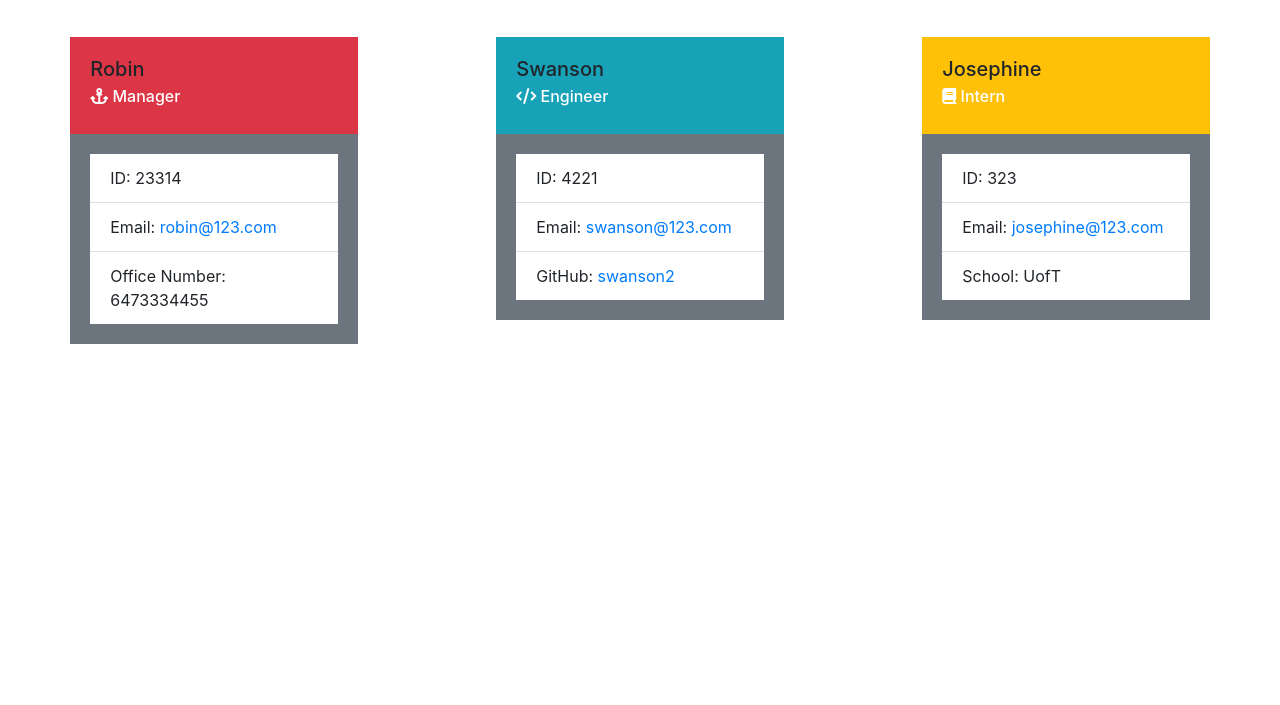
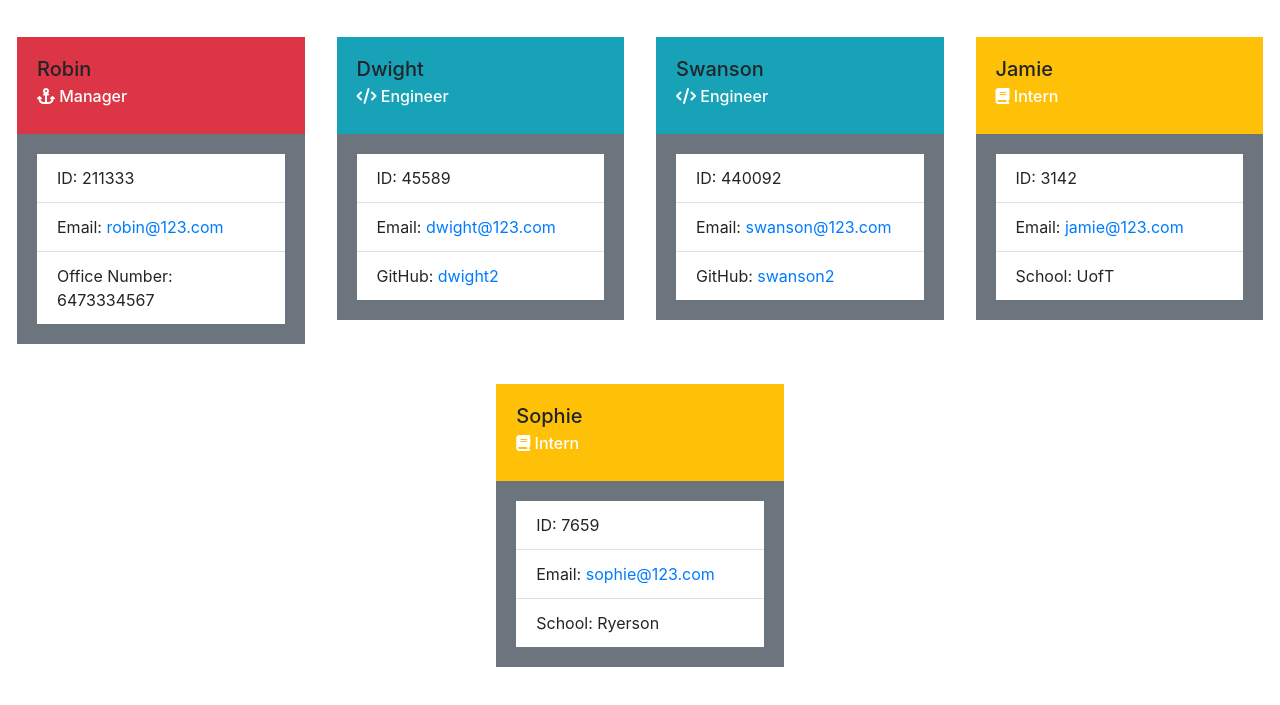
Before and after one commit to Rohitsuresh1/Team-Profile-Generator, a website: page dist/index.html in a window 1280 px wide. Shown: the part 51-756 px from the top of the page. Drawn offline with nearby package versions, Linux system fonts and the light colour scheme.

Commit message:
updated README

```diff
--- a/dist/index.html
+++ b/dist/index.html
@@ -23,9 +23,21 @@
             </div>
             <div class = "card-body bg-secondary">
             <ul class="list-group list-group-flush">
-            <li class="list-group-item">ID: 23314</li>
+            <li class="list-group-item">ID: 211333</li>
             <li class="list-group-item">Email: <a href = "mailto:robin@123.com">robin@123.com</a></li>
-            <li class="list-group-item">Office Number: 6473334455</li>
+            <li class="list-group-item">Office Number: 6473334567</li>
+            </ul>
+            </div></div>
+            <div class="w-auto mx-auto p-3 col-lg-3 col-md-2 mb-2">
+            <div class="card-body bg-info">
+            <h5 class="card-title">Dwight</h5>
+            <h6 class="card-subtitle mb-2 text-white"><i class='fa fa-code ' ></i> Engineer</h6>
+            </div>
+            <div class = "card-body bg-secondary">
+            <ul class="list-group list-group-flush">
+            <li class="list-group-item">ID: 45589</li>
+            <li class="list-group-item">Email: <a href = "mailto:dwight@123.com">dwight@123.com</a></li>
+            <li class="list-group-item">GitHub: <a href="https://github.com/dwight2" target="_blank">dwight2</a></li>
             </ul>
             </div></div>
             <div class="w-auto mx-auto p-3 col-lg-3 col-md-2 mb-2">
@@ -35,21 +47,33 @@
             </div>
             <div class = "card-body bg-secondary">
             <ul class="list-group list-group-flush">
-            <li class="list-group-item">ID: 4221</li>
+            <li class="list-group-item">ID: 440092</li>
             <li class="list-group-item">Email: <a href = "mailto:swanson@123.com">swanson@123.com</a></li>
             <li class="list-group-item">GitHub: <a href="https://github.com/swanson2" target="_blank">swanson2</a></li>
             </ul>
             </div></div>
             <div class="w-auto mx-auto p-3 col-lg-3 col-md-2 mb-2">
             <div class="card-body bg-warning">
-            <h5 class="card-title">Josephine</h5>
+            <h5 class="card-title">Jamie</h5>
             <h6 class="card-subtitle mb-2 text-white"><i class='fa fa-book ' ></i> Intern</h6>
             </div>
             <div class = "card-body bg-secondary">
             <ul class="list-group list-group-flush">
-            <li class="list-group-item">ID: 323</li>
-            <li class="list-group-item">Email: <a href = "mailto:josephine@123.com">josephine@123.com</a></li>
+            <li class="list-group-item">ID: 3142</li>
+            <li class="list-group-item">Email: <a href = "mailto:jamie@123.com">jamie@123.com</a></li>
             <li class="list-group-item">School: UofT</li>
+            </ul>
+            </div></div>
+            <div class="w-auto mx-auto p-3 col-lg-3 col-md-2 mb-2">
+            <div class="card-body bg-warning">
+            <h5 class="card-title">Sophie</h5>
+            <h6 class="card-subtitle mb-2 text-white"><i class='fa fa-book ' ></i> Intern</h6>
+            </div>
+            <div class = "card-body bg-secondary">
+            <ul class="list-group list-group-flush">
+            <li class="list-group-item">ID: 7659</li>
+            <li class="list-group-item">Email: <a href = "mailto:sophie@123.com">sophie@123.com</a></li>
+            <li class="list-group-item">School: Ryerson</li>
             </ul>
             </div></div>
     </div>
```
Also changed, not shown: README.md, dist/assets/screenshots/Screen Shot 2022-06-07 at 12.53.59 PM.png (added), dist/assets/screenshots/Screen Shot 2022-06-07 at 12.55.22 PM.png (added), dist/assets/screenshots/Screen Shot 2022-06-07 at 12.55.53 PM.png (added), dist/assets/screenshots/Screen Shot 2022-06-07 at 12.56.04 PM.png (added).
